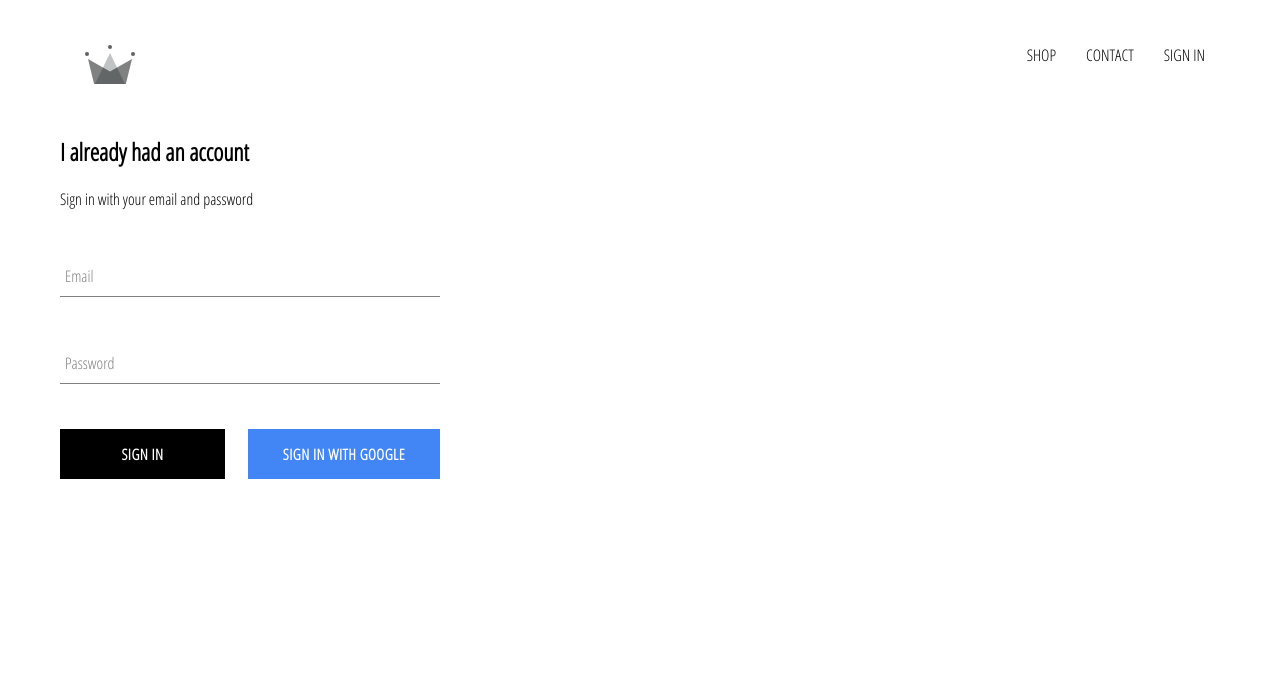
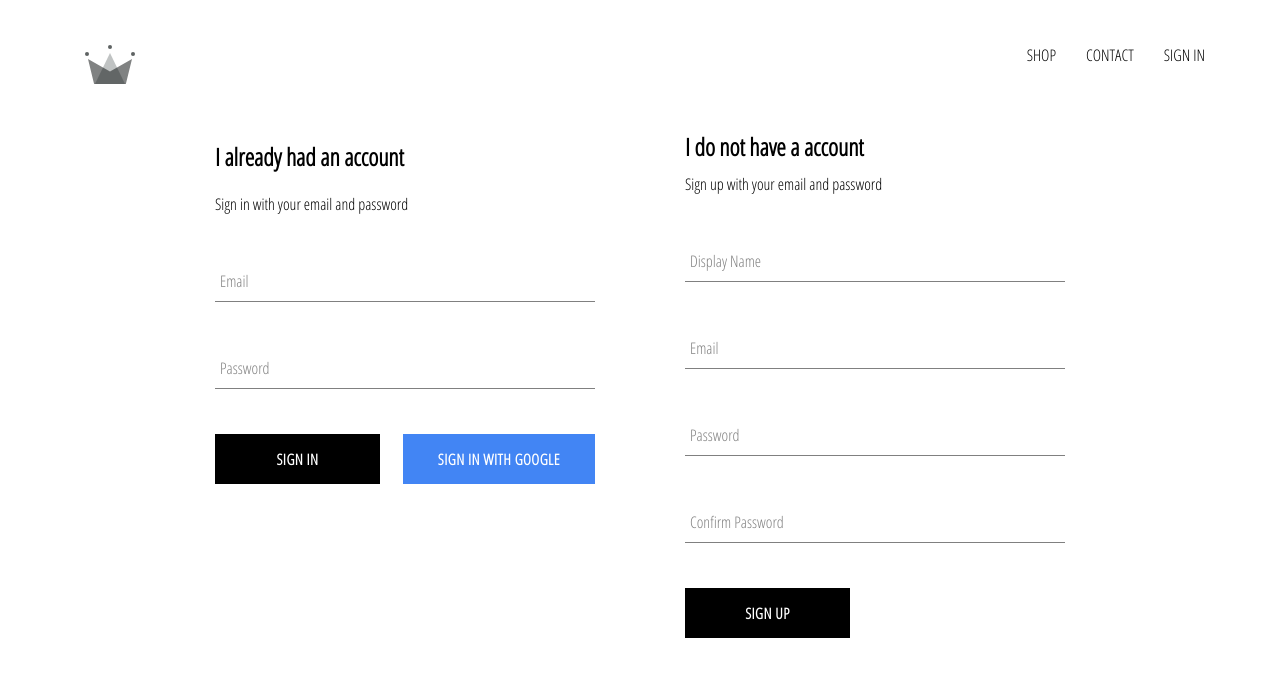
Before and after one commit to Rajat-Gorakhpuriya/crwn-clothing, a React (Create React App) app: page /signin in a window 1280 px wide. Shown: the top 676 px of the page. Built offline with nearby package versions, Linux system fonts and the light colour scheme; no server answers.

Commit message:
feat: signup functionality integrated

```diff
--- a/src/App.js
+++ b/src/App.js
@@ -5,7 +5,7 @@ import HomePage from './pages/homePage/homePage.component';
 import ShopPage from './pages/shop/shop.component';
 import SignInAndSignUpPage from './pages/sign-in-and-sign-up/sign-in-and-sign-up.component';
 import Header from './components/header/header.component';
-import { auth } from './firebase/firebase.utils';
+import { auth, createUserProfileDocument } from './firebase/firebase.utils';
 
 class App extends React.Component {
   constructor() {
@@ -18,9 +18,20 @@ class App extends React.Component {
   unsubscribeFromAuth = null;
 
   componentDidMount() {
-    this.unsubscribeFromAuth = auth.onAuthStateChanged(user => {
-      this.setState({ currentUser: user});
-      console.log(user);
+    this.unsubscribeFromAuth = auth.onAuthStateChanged(async userAuth => {
+      if(userAuth) {
+        const userRef = await createUserProfileDocument(userAuth);
+        userRef.onSnapshot(snapShot => {
+          this.setState({
+            currentUser: {
+              id: snapShot.id,
+              ...snapShot.data() // we can get data by using .data().
+            }
+          })
+          console.log(this.state);
+        })
+      }
+      this.setState({currentUser: userAuth})
     })
   }
 
--- /dev/null
+++ b/src/components/sign-up/sign-up.component.jsx
@@ -0,0 +1,96 @@
+import React from 'react';
+import './sign-up.styles.scss';
+import FormInput from '../form-input/form-input.component';
+import CustomButton from '../custom-button/custom-button.component';
+import { auth, createUserProfileDocument } from '../../firebase/firebase.utils';
+
+class SignUp extends React.Component {
+    constructor() {
+        super()
+
+        this.state = {
+            displayName: '',
+            email: '',
+            password: '',
+            confirmPassword: ''
+        }
+    }
+
+    handleSubmit = async event => {
+        event.preventDefault();
+        const {displayName, email, password, confirmPassword} = this.state;
+        if(password !== confirmPassword) {
+            alert(`password don't match`);
+            return;
+        }
+
+        try{
+            const {user} = await auth.createUserWithEmailAndPassword(email, password);
+            await createUserProfileDocument(user, {displayName});
+            this.setState = {
+                displayName: '',
+                email: '',
+                password: '',
+                confirmPassword: ''
+            }
+        }catch(error){
+            console.error(error);
+        }
+    }
+
+    handleChange = event => {
+        const{name, value} = event.target;
+        this.setState({[name]: value});
+    }
+
+    render() {
+        const {displayName, email, password, confirmPassword} = this.state;
+        return (
+            <div className='sign-up'>
+                <h2 className='title'> I do not have a account </h2>
+                <span> Sign up with your email and password </span>
+                <form className='sign-up-form' onSubmit={this.handleSubmit}>
+                    <FormInput
+                        type='text'
+                        name='displayName'
+                        value={displayName}
+                        onChange={this.handleChange}
+                        label='Display Name'
+                        required
+                    >
+                    </FormInput>
+                    <FormInput
+                        type='email'
+                        name='email'
+                        value={email}
+                        onChange={this.handleChange}
+                        label='Email'
+                        required
+                    >
+                    </FormInput>
+                    <FormInput
+                        type='password'
+                        name='password'
+                        value={password}
+                        onChange={this.handleChange}
+                        label='Password'
+                        required
+                    >
+                    </FormInput>
+                    <FormInput
+                        type='password'
+                        name='confirmPassword'
+                        value={confirmPassword}
+                        onChange={this.handleChange}
+                        label='Confirm Password'
+                        required
+                    >
+                    </FormInput>
+                    <CustomButton type='submit'> SIGN UP </CustomButton>
+                </form>
+            </div>
+        )
+    }
+}
+
+export default SignUp;
--- /dev/null
+++ b/src/components/sign-up/sign-up.styles.scss
@@ -0,0 +1,9 @@
+.sign-up {
+    display: flex;
+    flex-direction: column;
+    width: 380px;
+
+    .title {
+      margin: 10px 0;
+    }
+  }
--- a/src/firebase/firebase.utils.js
+++ b/src/firebase/firebase.utils.js
@@ -12,6 +12,32 @@ const config = {
     measurementId: "G-YXRX4D0G6Y"
   };
 
+  export const createUserProfileDocument = async (userAuth, additionalData) => {
+    if(!userAuth) return;
+    const userRef = firestore.doc(`users/${userAuth.uid}`);
+    const snapShot = await userRef.get();
+    /** if user doesnot exist we have to make entry of that user in db */
+    if(!snapShot.exists) {
+      /** for CRUD oprations we have to use 'DocumentRef'  Object , as Snapshot only
+       * represents the data in the "Firebase"
+       */
+      const {displayName, email} = userAuth;
+      const createdAt = new Date();
+      try {
+        await userRef.set({
+          displayName,
+          email,
+          createdAt,
+          ...additionalData
+        })
+
+      }catch(error) {
+        console.log("error in creating user", error.message);
+      }
+    }
+    return userRef;
+  }
+
   firebase.initializeApp(config);
 
   export const auth = firebase.auth();
--- a/src/pages/sign-in-and-sign-up/sign-in-and-sign-up.component.jsx
+++ b/src/pages/sign-in-and-sign-up/sign-in-and-sign-up.component.jsx
@@ -1,10 +1,12 @@
 import React from 'react';
 import './sign-in-and-sign-up.styles.scss';
 import SignIn from '../../components/sign-in/sign-in.component';
+import SignUp from '../../components/sign-up/sign-up.component';
 
 const SignInAndSignUpPage = () => (
     <div className='sign-in-and-sign-up'>
         <SignIn/>
+        <SignUp/>
      </div>
 )
 
--- a/src/pages/sign-in-and-sign-up/sign-in-and-sign-up.styles.scss
+++ b/src/pages/sign-in-and-sign-up/sign-in-and-sign-up.styles.scss
@@ -0,0 +1,6 @@
+.sign-in-and-sign-up {
+    width: 850px;
+    display: flex;
+    justify-content: space-between;
+    margin: 30px auto;
+  }
```
